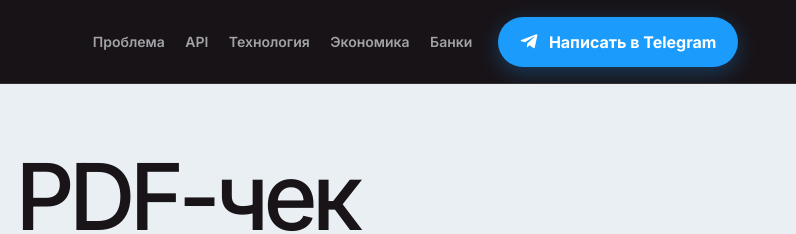
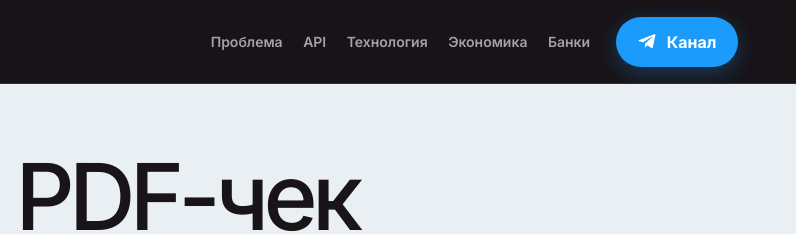
Before and after one commit to sard-io/landing-privatedetect.io, a plain HTML site: page index.html in a window 1280 px wide. Shown: the top 234 px of the page, 484-1280 px from the left. Drawn offline with Linux system fonts and the light colour scheme.

Commit message:
Point header and footer Telegram links to the channel
Header CTA and footer now link to the @detect_io channel; the direct
@private_detect_io contact stays on the final CTA block only.

Co-Authored-By: Claude Opus 5 <noreply@anthropic.com>

```diff
--- a/index.html
+++ b/index.html
@@ -909,9 +909,9 @@ body{width:100%;max-width:none;min-width:320px;margin:0;background:var(--ink);ov
       <a href="#numbers">Экономика</a>
       <a href="#banks">Банки</a>
     </nav>
-    <a class="btn" href="https://t.me/private_detect_io" target="_blank" rel="noopener">
+    <a class="btn" href="https://t.me/detect_io" target="_blank" rel="noopener">
       <svg viewBox="0 0 24 24" fill="currentColor" aria-hidden="true"><path d="M21.9 4.3 18.7 19.4c-.24 1.06-.87 1.32-1.76.82l-4.87-3.59-2.35 2.26c-.26.26-.48.48-.98.48l.35-4.96 9.02-8.15c.39-.35-.09-.54-.61-.19L6.36 13.09l-4.8-1.5c-1.04-.33-1.06-1.04.22-1.54l18.78-7.24c.87-.32 1.63.19 1.34 1.49z"/></svg>
-      <span>Написать в Telegram</span>
+      <span>Канал</span>
     </a>
   </div>
 </header>
@@ -1214,7 +1214,7 @@ body{width:100%;max-width:none;min-width:320px;margin:0;background:var(--ink);ov
   <div class="wrap foot">
     <img src="assets/logo-full.svg" alt="Private Detect" width="827" height="116">
     <span>Проверка банковских чеков и выписок для P2P-процессинга</span>
-    <a href="https://t.me/private_detect_io" target="_blank" rel="noopener" style="margin-left:auto;color:var(--blue)">@private_detect_io</a>
+    <a href="https://t.me/detect_io" target="_blank" rel="noopener" style="margin-left:auto;color:var(--blue)">@detect_io</a>
   </div>
 </footer>
 
```
